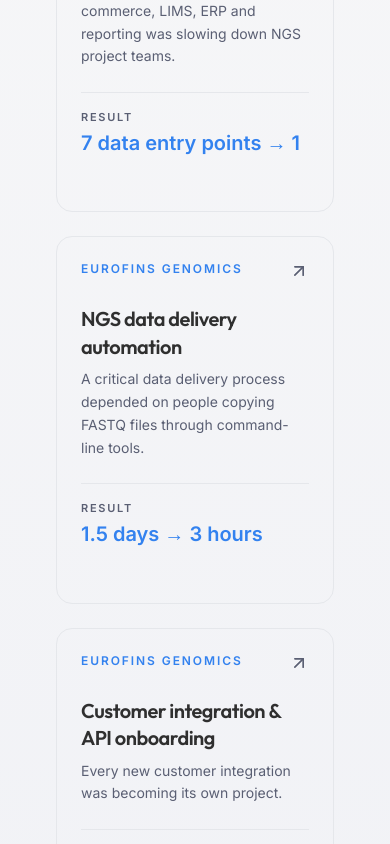
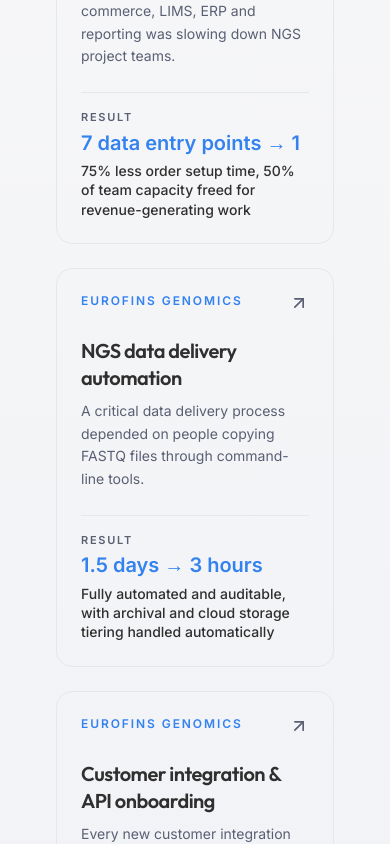
Before and after one commit to Double-Helix-Technologies/Double-Helix-Technologies.github.io, a Next.js app: page /work in a window 390 px wide. Shown: the part 920-1764 px from the top of the page. Built offline with nearby package versions, Linux system fonts and the light colour scheme.

Commit message:
Fix mobile hover

```diff
--- a/app/work/WorkShowcase.tsx
+++ b/app/work/WorkShowcase.tsx
@@ -43,14 +43,14 @@ type Accent = {
 const ACCENTS: Record<WorkTag, Accent> = {
   'for clients': {
     slideTint: 'bg-accent-blue/20',
-    hoverBorder: 'group-hover:border-accent-blue/60',
+    hoverBorder: 'can-hover:group-hover:border-accent-blue/60',
     eyebrow: 'text-accent-blue',
     resultText: 'text-accent-blue',
     spotlight: 'rgba(51, 130, 239, 0.18)'
   },
   'Our products': {
     slideTint: 'bg-accent-teal/20',
-    hoverBorder: 'group-hover:border-accent-teal/60',
+    hoverBorder: 'can-hover:group-hover:border-accent-teal/60',
     eyebrow: 'text-accent-teal',
     resultText: 'text-accent-teal',
     spotlight: 'rgba(2, 192, 186, 0.18)'
@@ -63,10 +63,11 @@ const TILT_DEGREES = 5;
 /**
  * Work overview grid. Each card reads top to bottom the way a buyer thinks: what we worked on
  * (title), why (one sentence on the problem), what came out of it (emphasised result block).
- * On hover the result block reveals further outcomes, the card tilts a few degrees towards the
- * pointer, a spotlight follows the pointer, and a highlight slides between cards (shared layout
- * animation, after Aceternity UI's Card Hover Effect and 3D Card). Motion is disabled when the
- * visitor prefers reduced motion.
+ * On devices with a real hover the result crossfades into further outcomes, the card tilts a few
+ * degrees towards the pointer, a spotlight follows the pointer, and a highlight slides between cards
+ * (shared layout animation, after Aceternity UI's Card Hover Effect and 3D Card). On touch devices
+ * there is no hover, so the further outcomes are shown stacked under the result and the decorations
+ * stay off. Motion is disabled when the visitor prefers reduced motion.
  */
 export default function WorkShowcase({ items }: WorkShowcaseProps) {
   const [activeFilter, setActiveFilter] = useState<WorkTag | 'All'>('All');
@@ -187,7 +188,7 @@ function WorkCard({ item, hovered, onHover }: WorkCardProps) {
       >
         <motion.span
           aria-hidden="true"
-          className="pointer-events-none absolute inset-0 opacity-0 transition-opacity duration-300 group-hover:opacity-100"
+          className="pointer-events-none absolute inset-0 opacity-0 transition-opacity duration-300 can-hover:group-hover:opacity-100"
           style={{ background: spotlight }}
         />
 
@@ -196,7 +197,7 @@ function WorkCard({ item, hovered, onHover }: WorkCardProps) {
           <p className={`text-xs font-semibold uppercase tracking-[0.16em] ${accent.eyebrow}`}>{item.eyebrow}</p>
           <ArrowUpRight
             aria-hidden="true"
-            className="h-5 w-5 shrink-0 text-text-secondary transition-transform duration-300 group-hover:-translate-y-0.5 group-hover:translate-x-0.5 group-hover:text-text-primary"
+            className="h-5 w-5 shrink-0 text-text-secondary transition-transform duration-300 can-hover:group-hover:-translate-y-0.5 can-hover:group-hover:translate-x-0.5 can-hover:group-hover:text-text-primary"
           />
         </div>
 
@@ -206,19 +207,18 @@ function WorkCard({ item, hovered, onHover }: WorkCardProps) {
           <p className="text-sm leading-relaxed text-text-secondary md:text-base">{item.problem}</p>
         </div>
 
-        {/* 3. What came out of it. Result and further outcomes share one grid cell, so the crossfade never changes the card height. */}
+        {/* 3. What came out of it. On touch devices both lines are simply stacked and always visible.
+            On devices with a real hover (`can-hover:`) they share one grid cell and crossfade, so the
+            card height never changes. */}
         <div className="relative mt-auto border-t border-border/30 pt-4">
           <p className="text-[11px] font-semibold uppercase tracking-[0.16em] text-text-secondary">{item.resultLabel}</p>
-          <div className="mt-1 grid">
+          <div className="mt-1 grid gap-1 can-hover:gap-0">
             <p
-              className={`col-start-1 row-start-1 text-xl font-semibold leading-snug transition-all duration-300 md:text-2xl group-hover:-translate-y-1 group-hover:opacity-0 ${accent.resultText}`}
+              className={`col-start-1 row-start-1 text-xl font-semibold leading-snug md:text-2xl can-hover:transition-all can-hover:duration-300 can-hover:group-hover:-translate-y-1 can-hover:group-hover:opacity-0 ${accent.resultText}`}
             >
               {item.result}
             </p>
-            <p
-              aria-hidden={!hovered}
-              className="col-start-1 row-start-1 translate-y-1 text-sm font-medium leading-snug text-text-primary opacity-0 transition-all duration-300 group-hover:translate-y-0 group-hover:opacity-100"
-            >
+            <p className="col-start-1 row-start-2 text-sm font-medium leading-snug text-text-primary can-hover:row-start-1 can-hover:translate-y-1 can-hover:opacity-0 can-hover:transition-all can-hover:duration-300 can-hover:group-hover:translate-y-0 can-hover:group-hover:opacity-100">
               {item.resultMore}
             </p>
           </div>
--- a/tailwind.config.ts
+++ b/tailwind.config.ts
@@ -1,4 +1,5 @@
 import type { Config } from 'tailwindcss';
+import plugin from 'tailwindcss/plugin';
 
 const config: Config = {
   darkMode: ['class', 'class'],
@@ -83,7 +84,13 @@ const config: Config = {
   		}
   	}
   },
-  plugins: [],
+  plugins: [
+    // `can-hover:` applies only on devices with a real hover (mouse, trackpad). Touch devices skip it,
+    // so anything that is revealed on hover must also have a non-hover fallback.
+    plugin(({ addVariant }) => {
+      addVariant('can-hover', '@media (hover: hover)');
+    })
+  ],
 };
 
 export default config;
```
